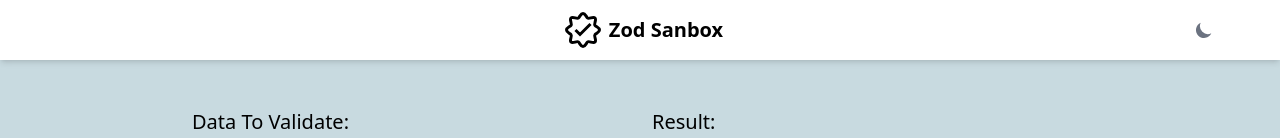
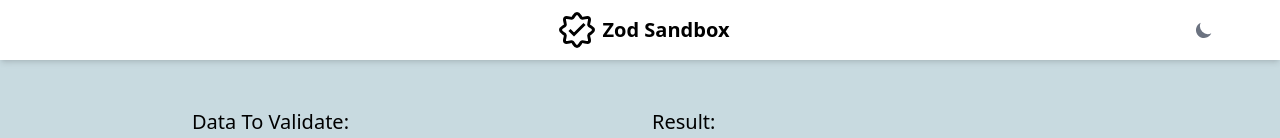
Before and after one commit to nereumelo/zod-sandbox, a React (Vite) app: page / in a window 1280 px wide. Shown: the top 138 px of the page. Built offline with nearby package versions, Linux system fonts and the light colour scheme.

Commit message:
Fix title and header

```diff
--- a/index.html
+++ b/index.html
@@ -17,7 +17,7 @@
       media="(prefers-color-scheme: light)"
     />
     <meta name="viewport" content="width=device-width, initial-scale=1.0" />
-    <title>Zod Sanbox</title>
+    <title>Zod Sandbox</title>
   </head>
   <body>
     <div id="root"></div>
--- a/src/components/Navbar.tsx
+++ b/src/components/Navbar.tsx
@@ -21,7 +21,7 @@ export default function Navbar() {
           <Link to='/' className='flex'>
             <GrValidate className="text-4xl mx-2 my-0 dark:invert" />
             <span className="self-center whitespace-nowrap text-xl font-semibold dark:text-white">
-              Zod Sanbox
+              Zod Sandbox
             </span>
           </Link>
         </FBNavbar.Brand>
```
